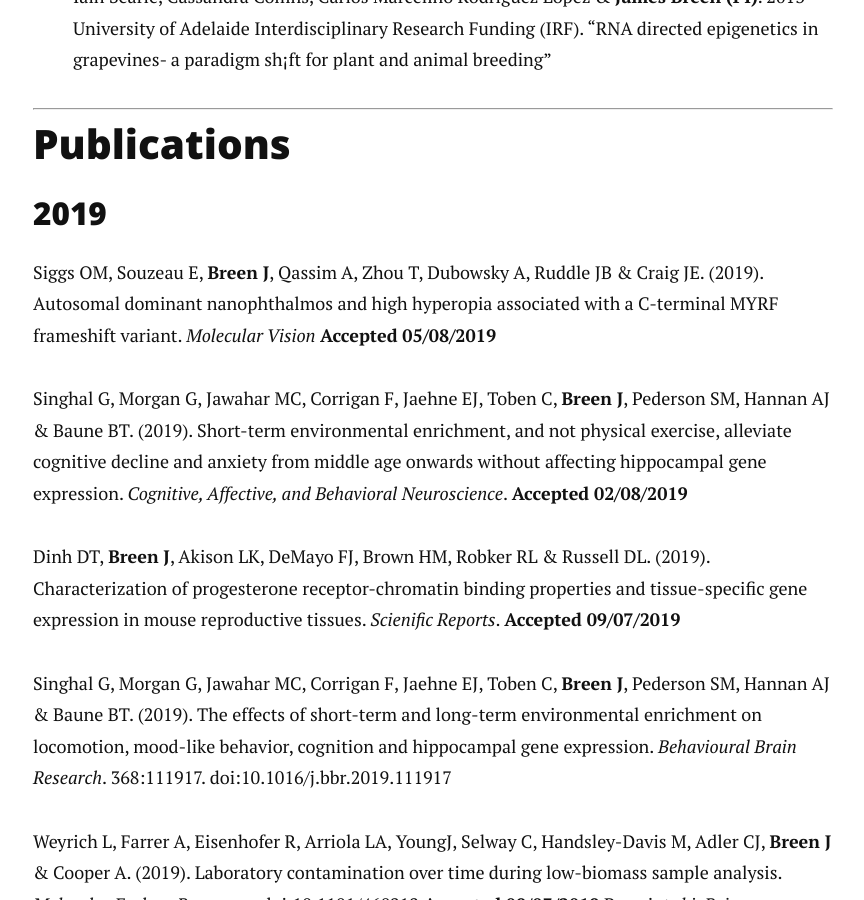
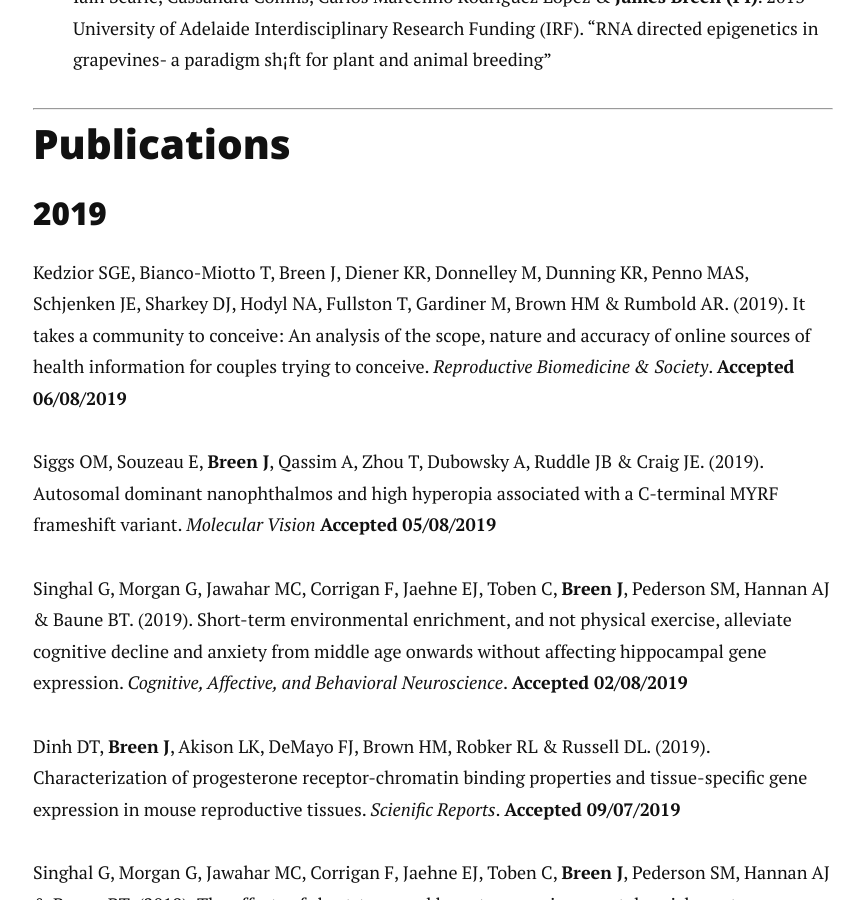
Before and after one commit to jimmybgammyknee/jimmybgammyknee.github.io, a Jekyll site: the page built from cv.md, in a window 1280 px wide and 900 px high, scrolled down 3837 px. Shown: the whole window, without its empty margins (207-1071 px from the left). Built offline with Jekyll 4.4.1, drawn with Linux system fonts in a browser that asks for light colours; nearby versions of some CDN libraries.

Commit message:
new repro paper added

```diff
--- a/cv.md
+++ b/cv.md
@@ -105,6 +105,8 @@ Supervisors: Matthew Bellgard & Rudi Appels <br>
 <!-- ### Journals -->
 
 ### 2019
+
+Kedzior SGE, Bianco-Miotto T, Breen J, Diener KR, Donnelley M, Dunning KR, Penno MAS, Schjenken JE, Sharkey DJ, Hodyl NA, Fullston T, Gardiner M, Brown HM & Rumbold AR. (2019). It takes a community to conceive: An analysis of the scope, nature and accuracy of online sources of health information for couples trying to conceive. _Reproductive Biomedicine & Society_. **Accepted 06/08/2019**
 
 Siggs OM, Souzeau E, **Breen J**, Qassim A, Zhou T, Dubowsky A, Ruddle JB & Craig JE. (2019). Autosomal dominant nanophthalmos and high hyperopia associated with a C-terminal MYRF frameshift variant. _Molecular Vision_ **Accepted 05/08/2019**
 
```
